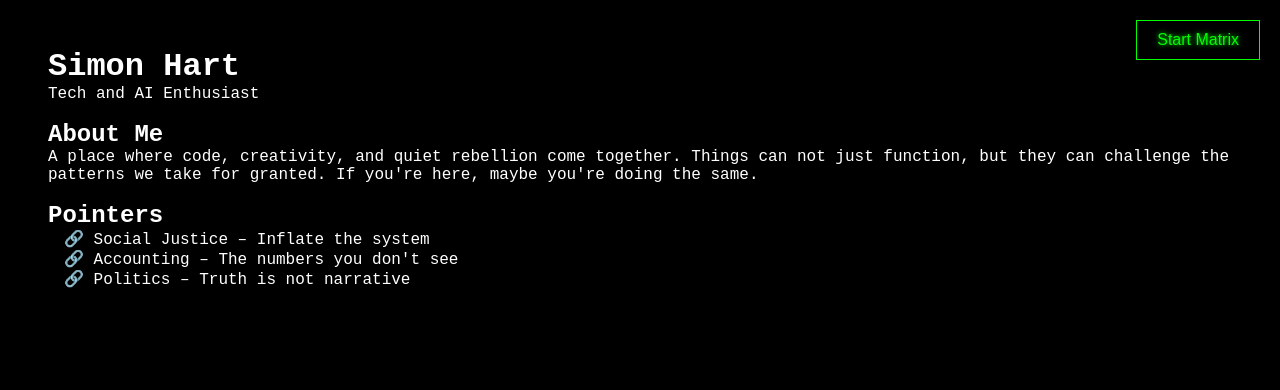
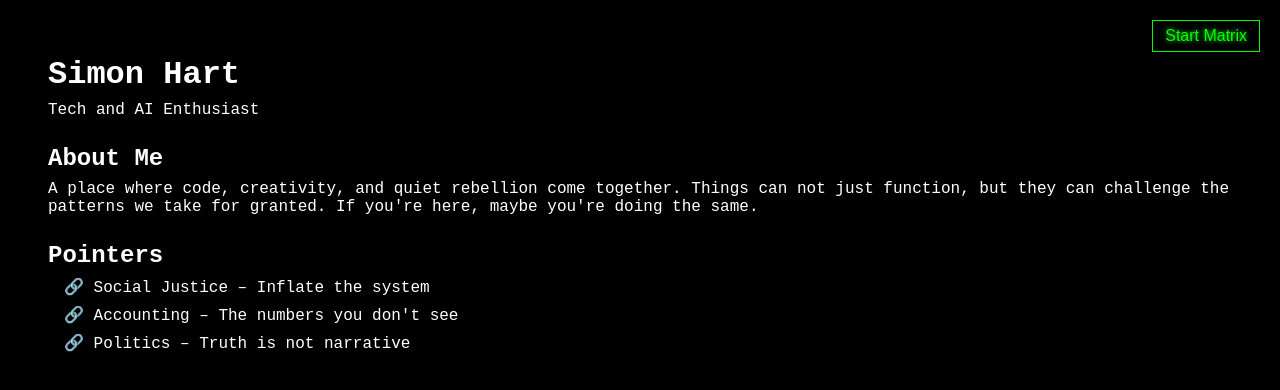
Before and after one commit to simharuk2021/Matrix, a plain HTML site: page index.html in a window 1280 px wide. Drawn offline with Linux system fonts and the light colour scheme.

Commit message:
button overlap issue fixed

```diff
--- a/styles.css
+++ b/styles.css
@@ -31,6 +31,7 @@
 
   h1, h2, p, ul, li, a {
     color: white;
+    margin-top: 0.5rem;
 
   }
 
@@ -49,7 +50,7 @@
     background-color: black;
     color: #0f0;
     border: 1px solid #0f0;
-    padding: 10px 20px;
+    padding: 6px 12px;
     font-size: 16px;
     cursor: pointer;
     z-index: 2;
```
